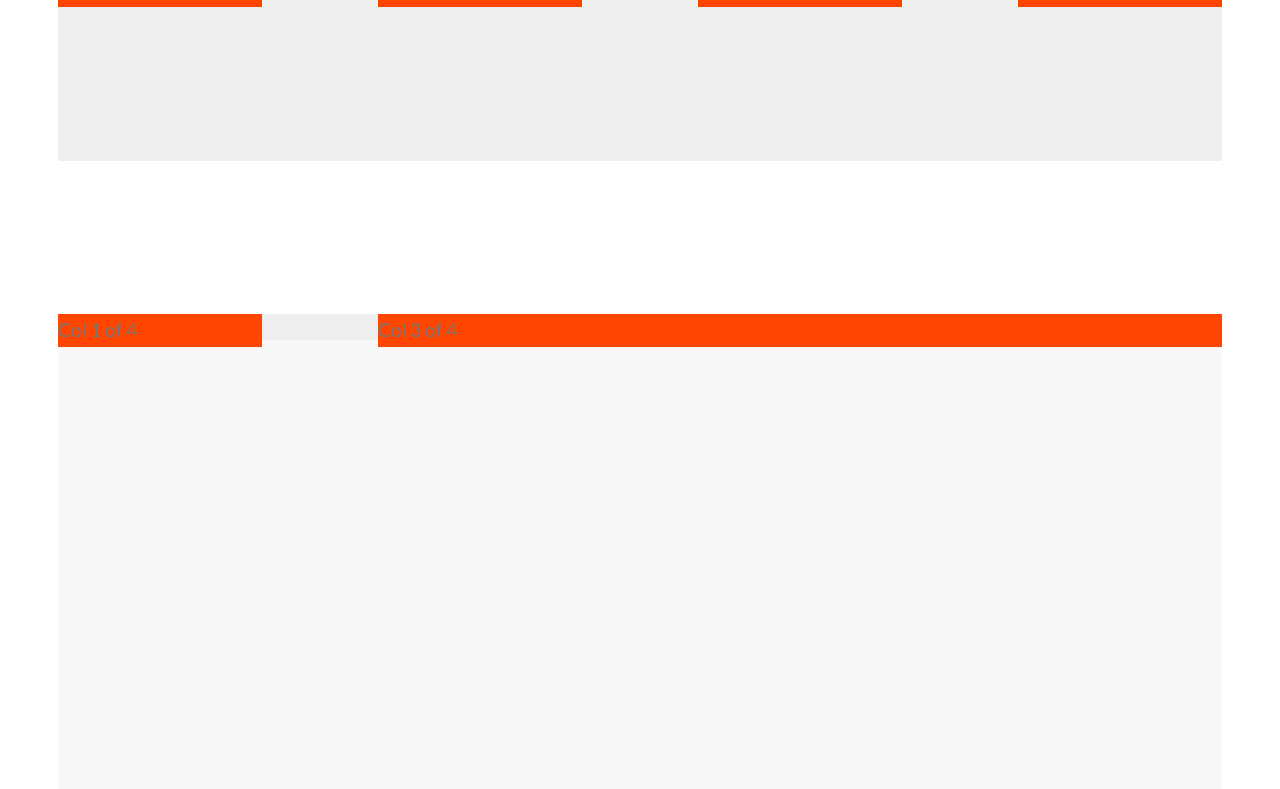
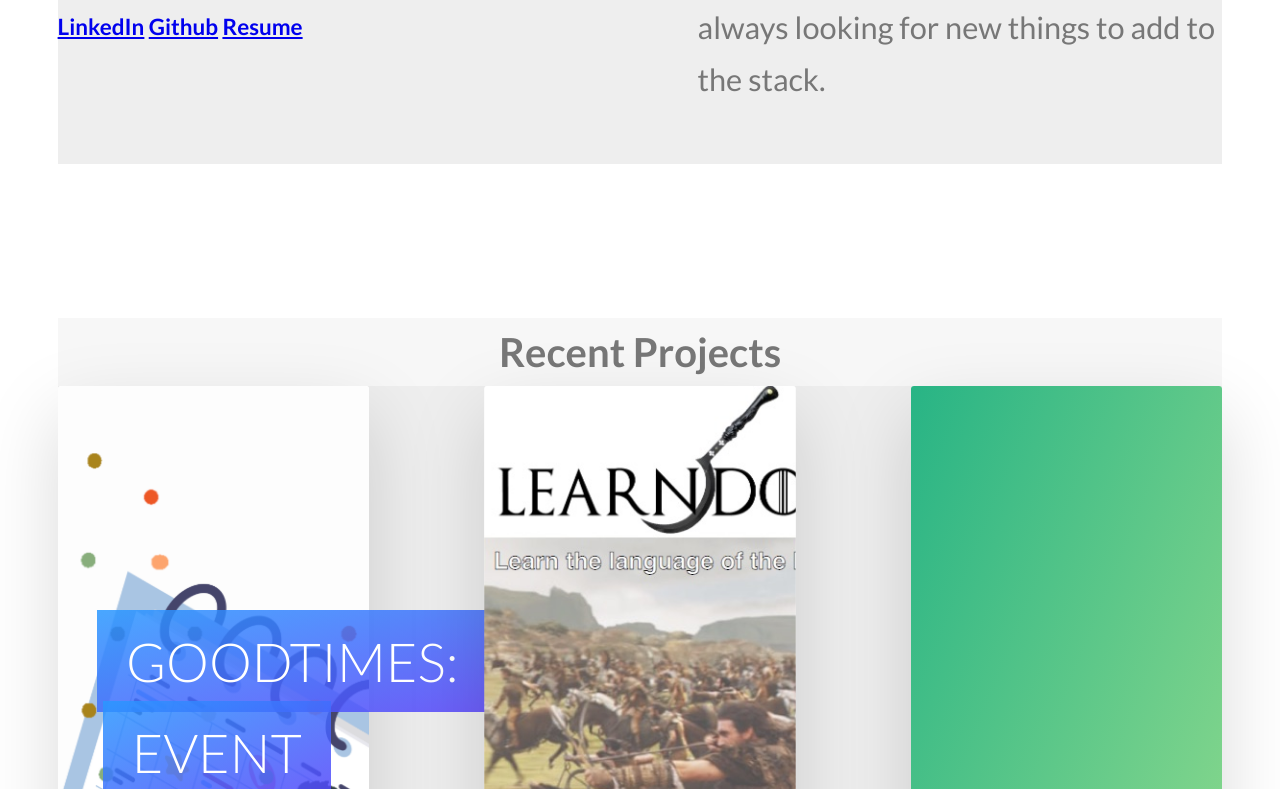
Before and after one commit to WillHDev/Restructure02, a website: page index.html in a window 1280 px wide. Shown: the part 1281-2070 px from the top of the page. Drawn offline with Linux system fonts and the light colour scheme.

Commit message:
updated cards

```diff
--- a/css/style.css
+++ b/css/style.css
@@ -49,8 +49,10 @@ body {
   background-image: linear-gradient(to right bottom, #ffa500, #28b485), url(./images/network-nodes2.jpg);
   background-size: cover;
   background-position: top;
+
   /* 4 coordinates where still want to be visible */
-  clip-path: polygon(0 0, 100% 0, 100% 75vh, 0 100%); }
+  clip-path: polygon(0 0, 100% 0, 100% 75vh, 0 100%);
+}
 
 .header-links-container {
   font-size: 20px;
--- a/index.html
+++ b/index.html
@@ -28,6 +28,110 @@
 
     </header>
 
+
+    </section>
+    <main class="container">
+        <section class="section-about">
+                <h2 class="heading-secondary">About</h2>
+        </section>
+<div class="row">
+    <div class="col-1-of-2">
+
+        <h3 class="heading-tertiary"></h3>
+        <p class="paragraph">
+            Hi, I'm Will.  I love developing apps in React and learning how to
+            create new features.  When I'm not in the lab, you can find me performing improv comedy, teaching, or hiking the
+            White Mountains.
+        </p>
+        <h3>
+                <a href="https://www.linkedin.com/in/william-holcombe-699196161/">LinkedIn</a>
+                <a href="https://github.com/WillHDev">Github</a>
+                <a href="WillVHolcombe_Resume.pdf">Resume</a>
+        </h3>
+
+    </div>
+    <div class="col-1-of-2">
+            <p class="paragraph">
+                    I frequently use React/Redux/GraphQL, Node.js/Express, MongoDB, and PostgreSQL to build web applications.  I've also dabbled with Python and MATLAB. I enjoy the challenge of
+                    learning different technologies, and I'm always looking for new things to add to the stack.
+            </p>
+    </div>
+</div>
+
+
+    </section>
+    <section class="section-projects">
+        <div class="u-center-text u-margin-botton-big">
+            <h2 class="heading-secondary">
+                Recent Projects
+            </h2>
+        </div>
+        <div class="row">
+
+            <div class="col-1-of-3">
+                <div class="card">
+                    <div class="card__side card__side--front">
+                            <div class="card__picture card__picture--1">
+
+
+                            </div>
+                                &nbsp;
+
+                        <h4 class="card__heading">
+                            <span class="card__heading-span card__heading-span--1">GoodTimes: Event Planning</span>
+                        </h4>
+                        <div class="card__details">
+                                <ul>
+                                    <li>React</li>
+                                <li>Redux</li>
+                                <li>React-Router</li>
+                                <li>EventBrite and Zomato APIs</li>
+                                <li>MongoDB</li>
+                                 </ul>
+                            </div>
+                            </div>
+                        </div>
+                    <div class="card__side card__side--back card__side--back-1">
+                             A full stack app for planning events with friends and family. Users build a custom invitation with schedule and location options.
+                            Recipients receive the form and vote. Built with React, Redux, Node, Express and Mongo HTML5, CSS3
+                    </div>
+               <!-- </div> -->
+            </div>
+
+            <div class="col-1-of-3">
+                <div class="card">
+                    <div class="card__side card__side--front--2">
+                            <div class="card__picture card__picture--2"></div>
+                                &nbsp;
+                        </div>
+                    <div class="card__side card__side--back card__side--back-2">
+                            A full stack language learning app featuring a spaced repetition algorithm
+                            for optimized memorization. Built with React, Redux, Node, Express and Mongo HTML5, CSS3
+
+
+
+                    </div>
+                </div>
+            </div>
+            <div class="col-1-of-3">
+                <div class="card">
+                    <div class="card__side card__side--front">
+                            <div class="card__picture card__picture--3"></div>
+                                &nbsp;
+                        </div>
+                    <div class="card__side card__side--back card__side--back-3">
+                            Under Construction <br/> Check back soon <br/>
+
+                    </div>
+                </div>
+            </div>
+        </div>
+    </section>
+</main>
+</body>
+</html>
+
+<!--
     <section class="grid-test">
         <div class="row">
             <div class="col-1-of-2">
@@ -83,49 +187,4 @@
         </div>
 
     </div>
-    </section>
-    <main class="container">
-        <section class="section-about">
-            <h2 class="heading-secondary">About</h2>
-        </section>
-<div class="row">
-    <div class="col-1-of-2">
-        <h3 class="heading-tertiary"></h3>
-        <p class="paragraph">
-            Hi, I'm Will.  I love developing apps in React and learning how to
-            create new features.  When I'm not in the lab, you can find me performing improv comedy, teaching, or hiking the
-            White Mountains.
-        </p>
-        <p class="paragraph">
-            I frequently use React/Redux/GraphQL, Node.js/Express, MongoDB, and PostgreSQL to build web applications.  I've also dabbled with Python and MATLAB. I enjoy the challenge of
-            learning different technologies, and I'm always looking for new things to add to the stack.
-    </p>
-    </div>
-    <div class="col-1-of-2">
-
-    </div>
-</div>
-
-
-    </div>
-
-</div>
-    <section class="profile">
-        <div class="profile-picture">
-
-        </div>
-
-
-            <div class="header-primary-links header-links-container">
-
-
-                    <a href="https://www.linkedin.com/in/william-holcombe-699196161/">LinkedIn</a>
-                    <a href="https://github.com/WillHDev">Github</a>
-                    <a href="WillVHolcombe_Resume.pdf">Resume</a>
-                </div>
-        </div>
-
-    </section>
-</main>
-</body>
-</html>
+-->
--- a/package.json
+++ b/package.json
@@ -12,6 +12,7 @@
   },
   "author": "",
   "license": "ISC",
+
   "bugs": {
     "url": "https://github.com/WillHDev/Portfolio/issues"
   },
--- a/sass/abstracts/_mixins.scss
+++ b/sass/abstracts/_mixins.scss
@@ -1,4 +1,5 @@
 @mixin clearfix {
+
     &::after {
         content: "";
         display: table;
--- /dev/null
+++ b/sass/components/_card.scss
@@ -0,0 +1,200 @@
+.card {
+    //FUNCTIONALITY
+    perspective: 150rem;
+    -moz-perspective: 150rem;
+    position: relative;
+    height: 52rem;
+
+
+    &__side {
+        // background-color: orange;
+        // font-size: 2rem;
+        //  color: white;
+
+        height: 62rem;
+        transition: all .8s ease;
+        position: absolute;
+        top:0;
+        left:0;
+        width: 100%;
+        //hides back part of element, no reverse text
+        backface-visibility: hidden;
+        border-radius: 3px;
+        box-shadow: 0 1.5rem 4rem rgba($color-black, .15);
+
+
+        &--front {
+            background-color: $color-white;
+            color: white;
+        }
+        &--back {
+
+            transform: rotateY(180deg);
+
+            &-1 {
+                background-image: linear-gradient(to right bottom,
+                $color-tertiary-dark, $color-tertiary-light)
+            }
+        }
+    }
+
+    &:hover &__side--front {
+
+        transform: rotateY(-180deg);
+
+}
+
+&:hover &__side--back {
+    transform: rotateY(0);
+
+}
+//FRONT SIDE STYLING
+&__picture {
+    background-size: cover;
+
+    height: 40rem;
+
+    background-blend-mode:  normal;
+    -webkit-clip-path: polygon(0 0, 100% 0, 100% 85%, 0 100%);
+    clip-path: polygon(0 0, 100% 0, 100% 85%, 0 100%);
+    border-top-left-radius: 3px;
+    border-top-right-radius: 3px;
+
+    &--1 {
+        background-image: url("./images/Goodtimes.png"),
+        linear-gradient(to right bottom,
+        $color-tertiary-dark, $color-tertiary-light);
+    }
+    &--2 {
+        background-image: url("./images/Dothraki.jpg"), linear-gradient(to right bottom,
+        $color-secondary-dark, $color-secondary-light);
+    }
+    &--3 {
+        background-image:  linear-gradient(to right bottom,
+        $color-primary-dark, $color-primary-light);
+    }
+}
+    &__heading {
+        font-size: 2.8rem;
+        font-weight: 300;
+        text-transform: uppercase;
+        text-align: right;
+        color: $color-white;
+        position: absolute;
+        top: 12rem;
+        right: 2rem;
+        width:75%
+    }
+
+    &__heading-span {
+        //position: absolute;
+        padding: 1rem 1.5rem;
+        -webkit-box-decoration-break: clone;
+        box-decoration-break: clone;
+            &--1 {
+                background-image: linear-gradient(to right bottom,
+                rgba($color-tertiary-light, .85),
+                rgba($color-tertiary-dark, .85));
+            }
+    }
+
+&__details {
+    //padding: 3rem;
+
+    ul {
+         //margin-top: 25rem;
+        list-style: none;
+        width: 80%;
+        //margin: 0 auto;
+        margin-bottom: 5rem;
+        li {
+        //    display: inline;
+            text-align: center;
+            font-size: 1rem;
+            padding: 0.5rem;
+            color: rgb(46, 34, 109);
+
+            &:not(:last-child) {
+                border-bottom: 1px solid $color-grey-light-2;
+            }
+        }
+    }
+}
+}
+// // FRONT SIDE STYLING
+// &__cta {
+//     position: absolute;
+//     top: 50%;
+//     left: 50%;
+//     transform: translate(-50%, -50%);
+//     width: 90%;
+//     text-align: center;
+// }
+
+// &__price-box {
+//     text-align: center;
+//     color: $color-white;
+//     margin-bottom: 8rem;
+// }
+
+// &__price-only {
+//     font-size: 1.4rem;
+//     text-transform: uppercase;
+// }
+
+// &__price-value {
+//     font-size: 6rem;
+//     font-weight: 100;
+// }
+
+
+
+
+
+// //@include respond(tab-port) {
+// @media only screen and (max-width: 56.25em),
+//         only screen and (hover: none) {
+
+//     height: auto;
+//     border-radius: 3px;
+//     background-color: $color-white;
+//     box-shadow: 0 1.5rem 4rem rgba($color-black, .15);
+
+//     &__side {
+//         height: auto;
+//         position: relative;
+//         box-shadow: none;
+
+//         &--back {
+//             transform: rotateY(0);
+//             clip-path: polygon(0 15%, 100% 0, 100% 100%, 0% 100%);
+//         }
+//     }
+
+//     &:hover &__side--front {
+//         transform: rotateY(0);
+//     }
+
+
+//     &__details {
+//         padding: 1rem 3rem;
+//     }
+
+//     // FRONT SIDE STYLING
+//     &__cta {
+//         position: relative;
+//         top: 0%;
+//         left: 0;
+//         transform: translate(0);
+//         width: 100%;
+//         padding: 7rem 4rem 4rem 4rem;
+//     }
+
+//     &__price-box {
+//         margin-bottom: 3rem;
+//     }
+
+//     &__price-value {
+//         font-size: 4rem;
+//     }
+// }
--- a/sass/layout/_grid.scss
+++ b/sass/layout/_grid.scss
@@ -7,17 +7,20 @@
     &:not(:last-child) {
     }
 
+
     @include clearfix;
 /*all attributes that start with col- */
     [class^="col-"] {
 
-        background-color: 	#FF4500;
+        // background-color: 	#FF4500;
         float: left;
+
 
          &:not(:last-child) {
            margin-right: $gutter-horizontal;
          }
     }
+
 
     .col-1-of-2 {
         width: calc((100% - #{$gutter-horizontal}) / 2 );
--- a/sass/layout/_header.scss
+++ b/sass/layout/_header.scss
@@ -2,8 +2,8 @@
     height: 95vh;
     background-image: linear-gradient(
         to right bottom,
-        $color-primary-light,
-         $color-primary-dark),
+        $color-tertiary-light,
+         $color-tertiary-dark),
          url(./images/network-nodes2.jpg);
     background-size: cover;
     background-position: top;
@@ -18,6 +18,7 @@
     /*element itself*/
     transform: translate(-50%, -50%);
 
+
     }
 }
 
--- a/sass/main.scss
+++ b/sass/main.scss
@@ -15,13 +15,15 @@
 
 
 @import "layout/header";
+@import "layout/grid";
 
-@import "layout/grid";
+@import "components/card";
 
 
 .heading-primary-main {
     display: block;
     font-size:  80px;
+
     font-weight: 300;
     letter-spacing: 35px;
     /* position: absolute; */
@@ -43,6 +45,7 @@
     font-size: 1.6rem;
     font-weight: 700;
     text-transform: uppercase;
+
 }
 .paragraph {
     font-size: 1.6rem;
@@ -50,18 +53,29 @@
     /* &:not(:last-child) {
 
     } */
+    // &-two {
+    //     float: right;
 
+    // }
 }
 
 
 .section-about {
+
     background-color:  #f7f7f7; /* color-grey-light-1 */
-    padding: 25rem 0;
+    padding: 5rem 0;
     /*compensates for wedge  */
     margin-top: -20vh;
 
 
 }
+// .section-projects {
+//     background-color:  #f7f7f7; /* color-grey-light-1 */
+//     padding: 35rem 0;
+//     /*compensates for wedge  */
+//     margin-top: -20vh;
+
+// }
 
 .heading-about {
     text-transform: uppercase;
--- a/sass/pages/_home.scss
+++ b/sass/pages/_home.scss
@@ -0,0 +1,5 @@
+.section-projects {
+    background-color: $color-grey-light-1;
+
+    padding: 0 0 10rem 0;
+}
```
Also changed, not shown: sass/abstracts/_variables.scss (+15 -0 lines), scratch.html (added, +17 -0 lines), images/Dothraki.jpg (added), images/Goodtimes.png (added), images/leather.jpg (added), images/network_nodes.jpg (deleted), index.css, scratch-DRAFTitem.js (added), 2 other files.
